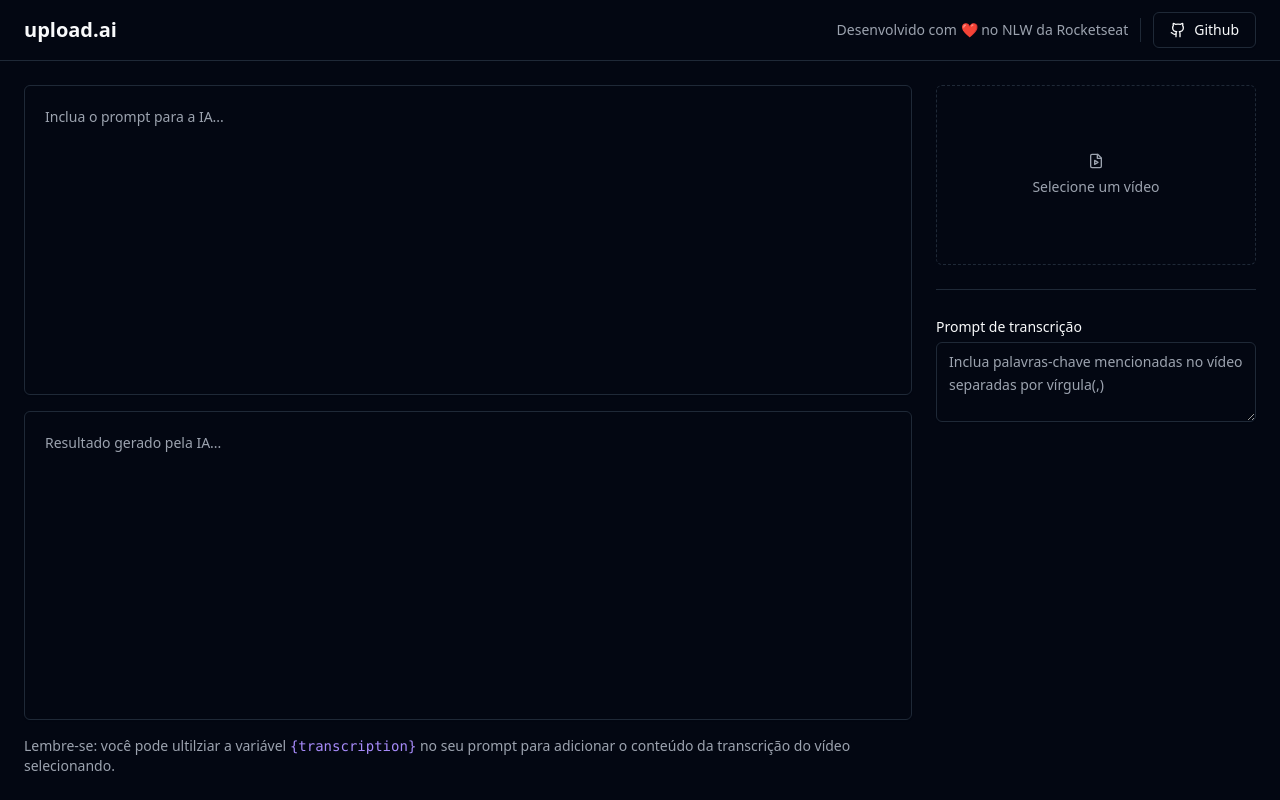
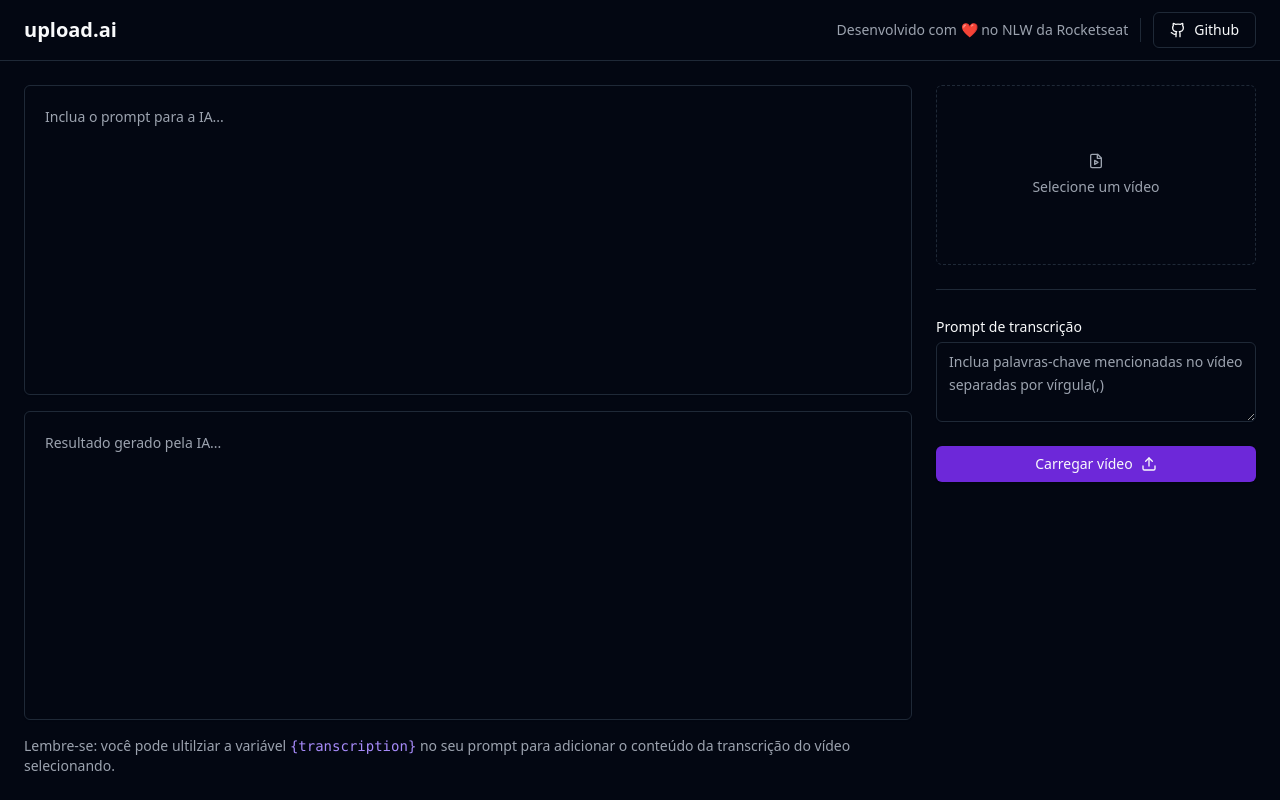
Before and after one commit to smksouza/upload-ai-web, a React (Vite) app: page / in a window 1280 px wide. Built offline with nearby package versions, Linux system fonts and the light colour scheme.

Commit message:
butão de carregar vídeo

```diff
--- a/src/App.tsx
+++ b/src/App.tsx
@@ -1,4 +1,4 @@
-import { Github, FileVideo } from "lucide-react";
+import { Github, FileVideo, Upload } from "lucide-react";
 import { Button } from "./components/ui/button";
 import { Separator } from "./components/ui/separator";
 import { Textarea } from "./components/ui/textarea";
@@ -67,8 +67,9 @@ export const App = () => {
                 id="transcription_prompt"
                 className="min-h-20 leading-relaxed"
                 placeholder="Inclua palavras-chave mencionadas no vídeo separadas por vírgula(,)"
-              ></Textarea>
+              />
             </div>
+            <Button type="submit" className="w-full">Carregar vídeo <Upload className="w-4 h-4 ml-2"/></Button>
           </form>
         </aside>
       </main>
```
